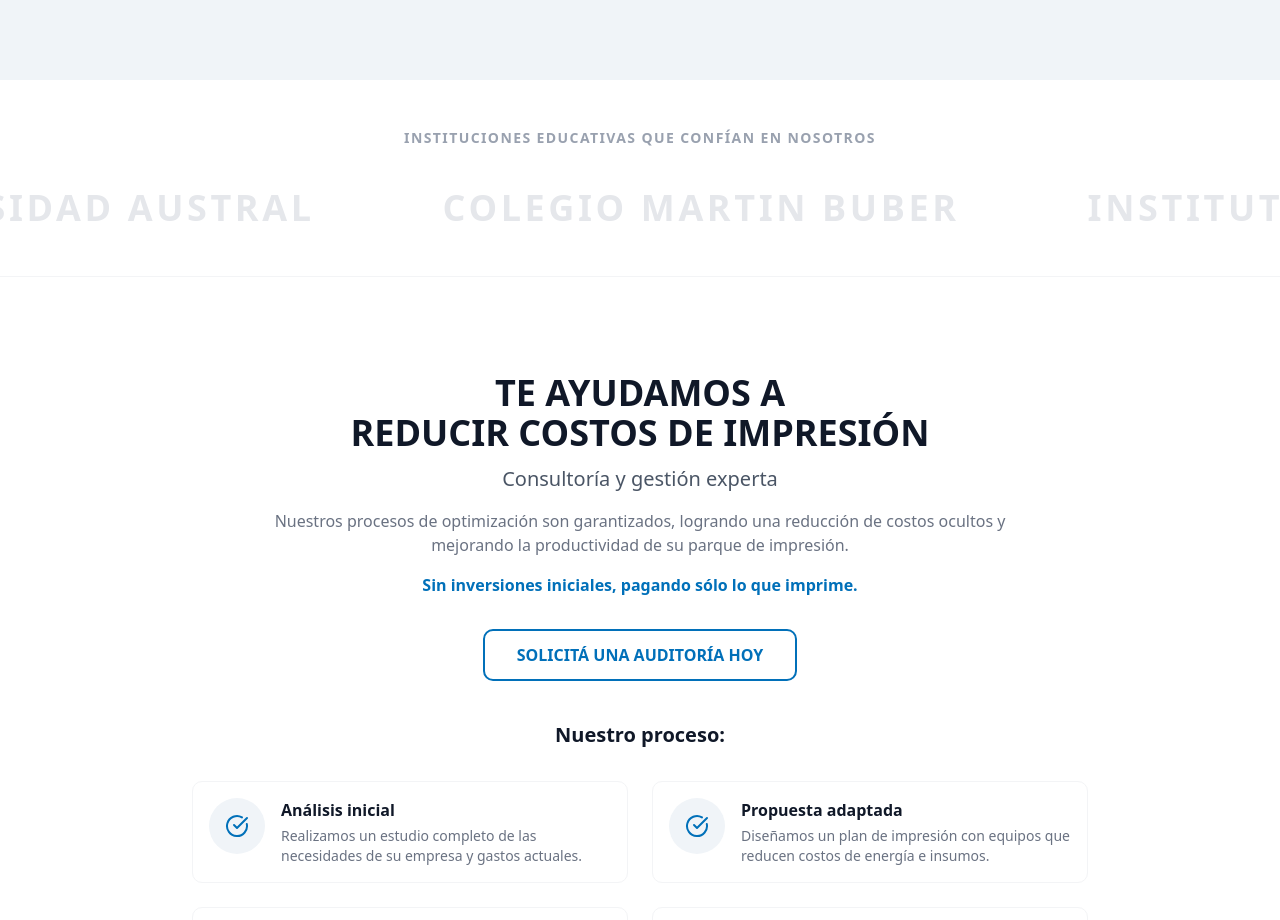
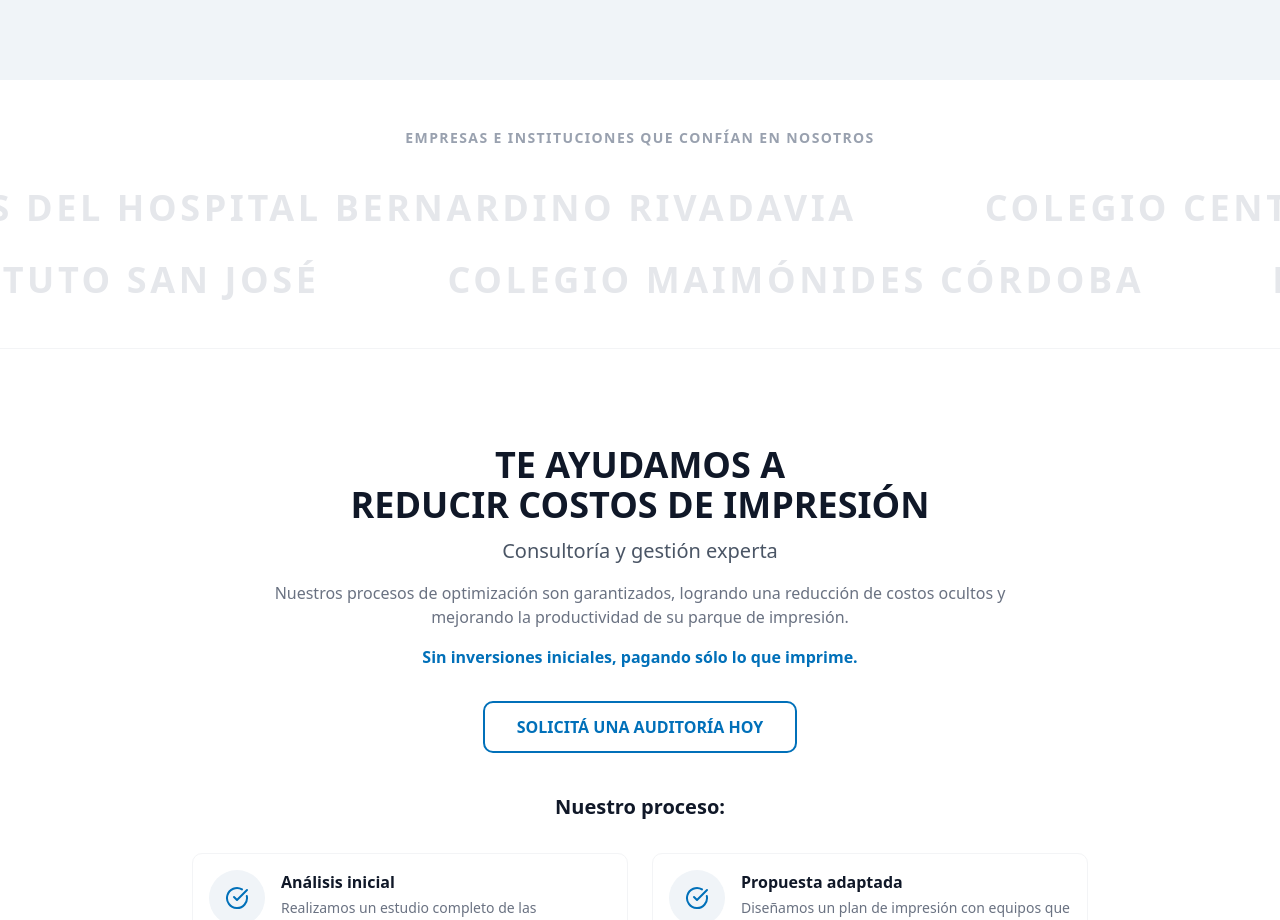
Before and after one commit to jcm-estudio/copyrent-web, a Next.js app: page / in a window 1280 px wide. Shown: the part 2620-3540 px from the top of the page. Built offline with nearby package versions, Linux system fonts and the light colour scheme.

Commit message:
feat: implementar carrusel doble para clientes e instituciones

```diff
--- a/src/app/globals.css
+++ b/src/app/globals.css
@@ -142,6 +142,9 @@
 .animate-marquee {
   animation: marquee 40s linear infinite;
 }
+.animate-marquee-reverse {
+  animation: marquee 40s linear infinite reverse;
+}
 
 /* Shimmer Effect for Premium Text */
 @keyframes shimmer {
--- a/src/app/page.tsx
+++ b/src/app/page.tsx
@@ -1135,33 +1135,60 @@
 
 /* ──── CLIENTES CAROUSEL ──── */
 function ClientesCarousel() {
-  const institutionNames = [
+  const row1 = [
     "UADE",
+    "Univ. Torcuato Di Tella",
+    "Universidad Austral",
+    "Instituto Tecnológico de Buenos Aires (ITBA)",
+    "Universidad del CEMA (UCEMA)",
+    "C.F.B.V.R.A.",
+    "Asociación de Profesionales del Hospital Bernardino Rivadavia",
+    "Colegio Centro Educativo Toratenu",
+    "Teadit Argentina S.A.",
+    "Alvear Palace Hotel S.A.",
+    "Escuela Maimónides (CABA)",
+    "Dirección General de Escuelas – Gobierno de Mendoza",
+    "Cámara Argentina de la Construcción",
+    "Industria Metalúrgica Sud Americana I.M.S.A. S.A.C.I.",
+    "Velplant S.R.L.",
+    "Janos Group S.R.L."
+  ];
+
+  const row2 = [
     "Universidad de Buenos Aires",
-    "Univ. Torcuato Di Tella",
     "Colegio Moorlands",
-    "Universidad Austral",
     "Colegio Martin Buber",
-    "Instituto Tecnológico de Buenos Aires (ITBA)",
     "Universidad de San Andrés",
-    "Universidad del CEMA (UCEMA)",
     "Universidad Católica Argentina (UCA)",
+    "Círculo Odontológico Rosario",
+    "Colegio Puertas de Sion",
+    "Preludio Producciones S.A.",
+    "Semiramis Producciones S.R.L.",
+    "Fundación Balseiro",
+    "Instituto San José",
+    "Colegio Maimónides Córdoba",
+    "Fenber Ingeniería S.A.",
+    "Universidad Tecnológica Nacional",
+    "Asociación Civil Agrupación Mallorca San Pedro"
   ];
+
   return (
     <section className="py-12 bg-white overflow-hidden border-b border-gray-100">
       <div className="max-w-7xl mx-auto px-4 mb-10">
         <p className="text-center text-sm font-semibold text-gray-400 uppercase tracking-widest">
-          Instituciones educativas que confían en nosotros
+          Empresas e instituciones que confían en nosotros
         </p>
       </div>
 
+      <div className="flex flex-col gap-8">
+        {/* Fila 1 - Izquierda */}
         <div className="relative flex overflow-x-hidden group max-w-[100vw]">
           <div className="flex w-fit animate-marquee group-hover:[animation-play-state:paused]">
             {[0, 1, 2, 3].map((group) => (
-            <div key={group} className="flex shrink-0 items-center">
-              {institutionNames.map((name, idx) => (
+              <div key={`r1-${group}`} className="flex shrink-0 items-center">
+                {row1.map((name, idx) => (
                   <span
-                  key={`${group}-${idx}`}
+                    key={`r1-${group}-${idx}`}
                     className="text-2xl sm:text-3xl lg:text-4xl font-extrabold text-gray-200 uppercase tracking-widest px-8 md:px-16 transition-colors duration-500 hover:text-[#0170B9] cursor-default select-none whitespace-nowrap"
                   >
                     {name}
@@ -1171,6 +1198,25 @@
             ))}
           </div>
         </div>
+
+        {/* Fila 2 - Derecha */}
+        <div className="relative flex overflow-x-hidden group max-w-[100vw]">
+          <div className="flex w-fit animate-marquee-reverse group-hover:[animation-play-state:paused]">
+            {[0, 1, 2, 3].map((group) => (
+              <div key={`r2-${group}`} className="flex shrink-0 items-center">
+                {row2.map((name, idx) => (
+                  <span
+                    key={`r2-${group}-${idx}`}
+                    className="text-2xl sm:text-3xl lg:text-4xl font-extrabold text-gray-200 uppercase tracking-widest px-8 md:px-16 transition-colors duration-500 hover:text-[#0170B9] cursor-default select-none whitespace-nowrap"
+                  >
+                    {name}
+                  </span>
+                ))}
+              </div>
+            ))}
+          </div>
+        </div>
+      </div>
     </section>
   )
 }
```
Lines whose indentation alone changed are shown as unchanged.
